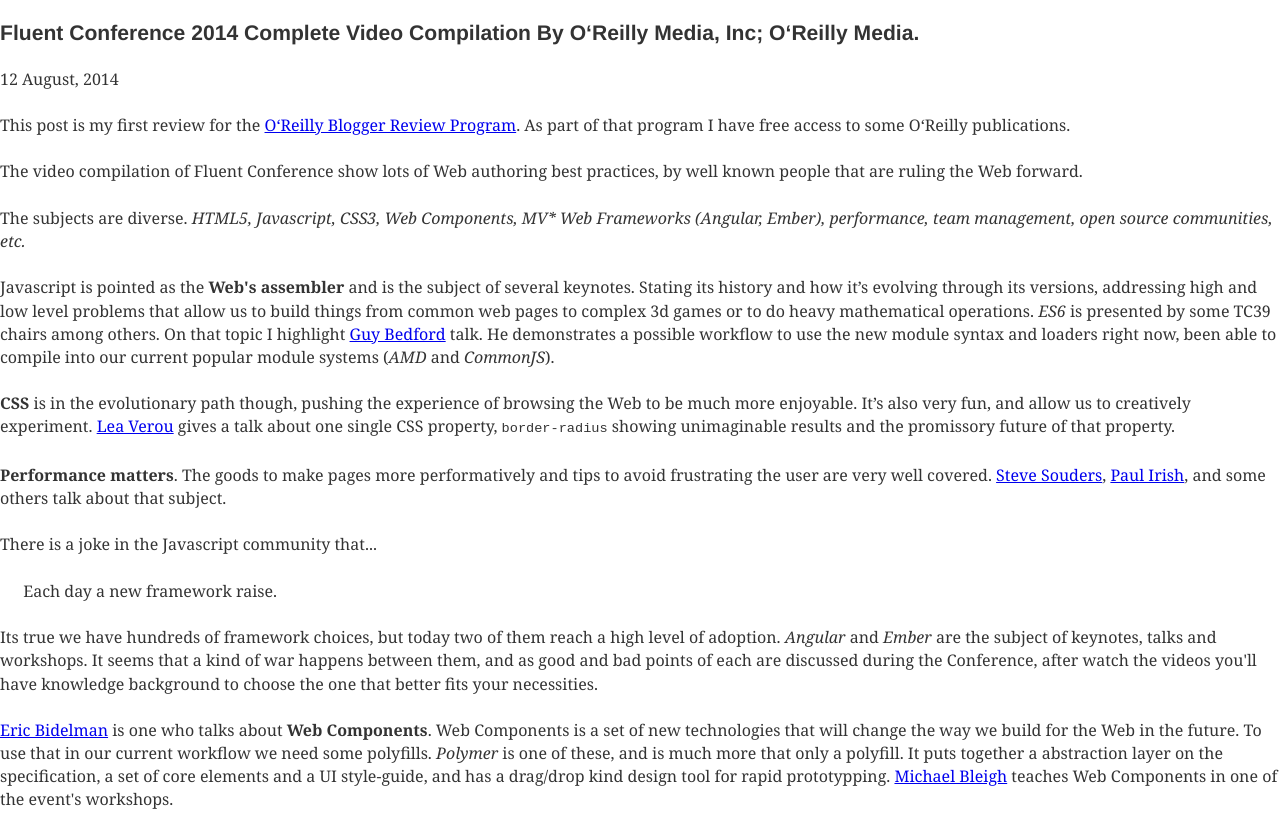
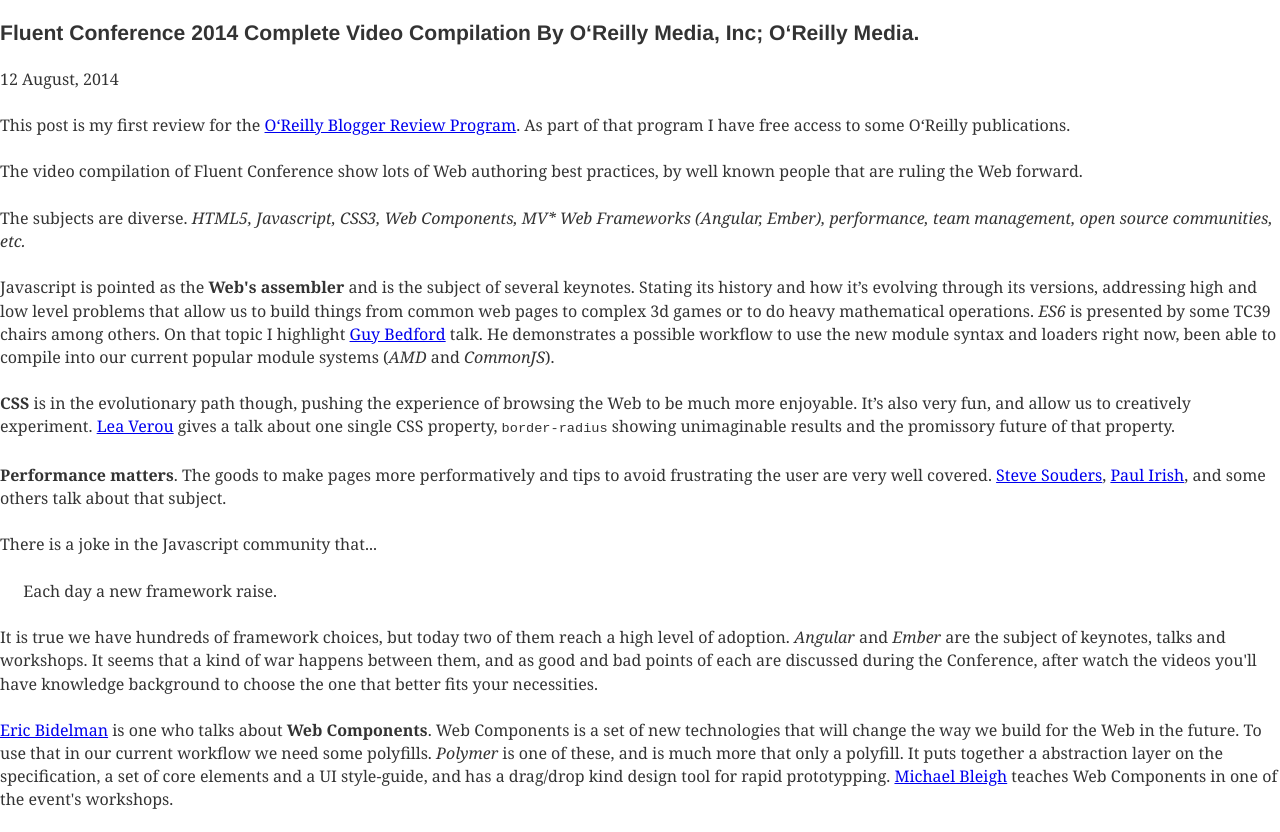
Before and after one commit to dcardosods/dcardosods.github.io, a Gatsby site: page /fluent-conference-2014-videos-review/ in a window 1280 px wide. Shown: the part 109-941 px from the top of the page. Built offline with nearby package versions, Linux system fonts and the light colour scheme; Gatsby itself is replaced by a stand-in of ours; some packages are replaced by stand-ins of ours; what typography-theme-doelger would draw is missing.

Commit message:
Fix typo on blog post

```diff
--- a/src/blog/fluent-conference-2014-videos-review.md
+++ b/src/blog/fluent-conference-2014-videos-review.md
@@ -21,7 +21,7 @@
 
 > Each day a new framework raise.
 
-Its true we have hundreds of framework choices, but today two of them reach a high level of adoption. _Angular_ and _Ember_ are the subject of keynotes, talks and workshops. It seems that a kind of war happens between them, and as good and bad points of each are discussed during the Conference, after watch the videos you'll have knowledge background to choose the one that better fits your necessities.
+It is true we have hundreds of framework choices, but today two of them reach a high level of adoption. _Angular_ and _Ember_ are the subject of keynotes, talks and workshops. It seems that a kind of war happens between them, and as good and bad points of each are discussed during the Conference, after watch the videos you'll have knowledge background to choose the one that better fits your necessities.
 
 [Eric Bidelman](https://twitter.com/ebidel) is one who talks about **Web Components**. Web Components is a set of new technologies that will change the way we build for the Web in the future. To use that in our current workflow we need some polyfills. _Polymer_ is one of these, and is much more that only a polyfill. It puts together a abstraction layer on the specification, a set of core elements and a UI style-guide, and has a drag/drop kind design tool for rapid prototypping. [Michael Bleigh](https://twitter.com/mbleigh) teaches Web Components in one of the event's workshops.
 
```
